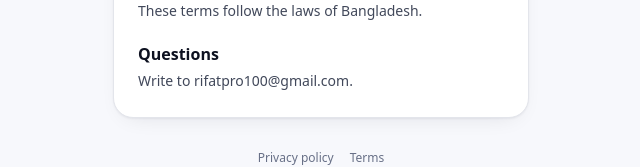
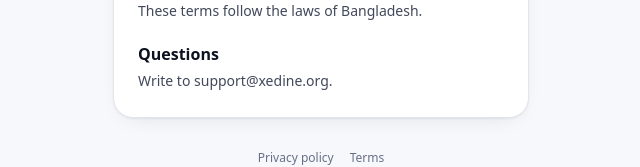
Before and after one commit to 777-xevill/xedine, a Next.js app: page /terms in a window 1280 px wide. Shown: the part 1249-1416 px from the top of the page, without its empty margins (319-959 px from the left). Built offline with nearby package versions, Linux system fonts and the light colour scheme; no server answers.

Commit message:
Privacy and terms: contact is support@xedine.org
Co-Authored-By: Claude Sonnet 5.5 <noreply@anthropic.com>

```diff
--- a/src/components/legal-page.tsx
+++ b/src/components/legal-page.tsx
@@ -2,7 +2,7 @@ import { getTranslations } from 'next-intl/server';
 import { Card, PageTitle } from '@/components/ui/form';
 
 /** Where people write about their data (also the support address on Google's sign-in screen). */
-export const LEGAL_CONTACT = 'rifatpro100@gmail.com';
+export const LEGAL_CONTACT = 'support@xedine.org';
 
 export const PRIVACY_SECTIONS = [
   'collect',
```
